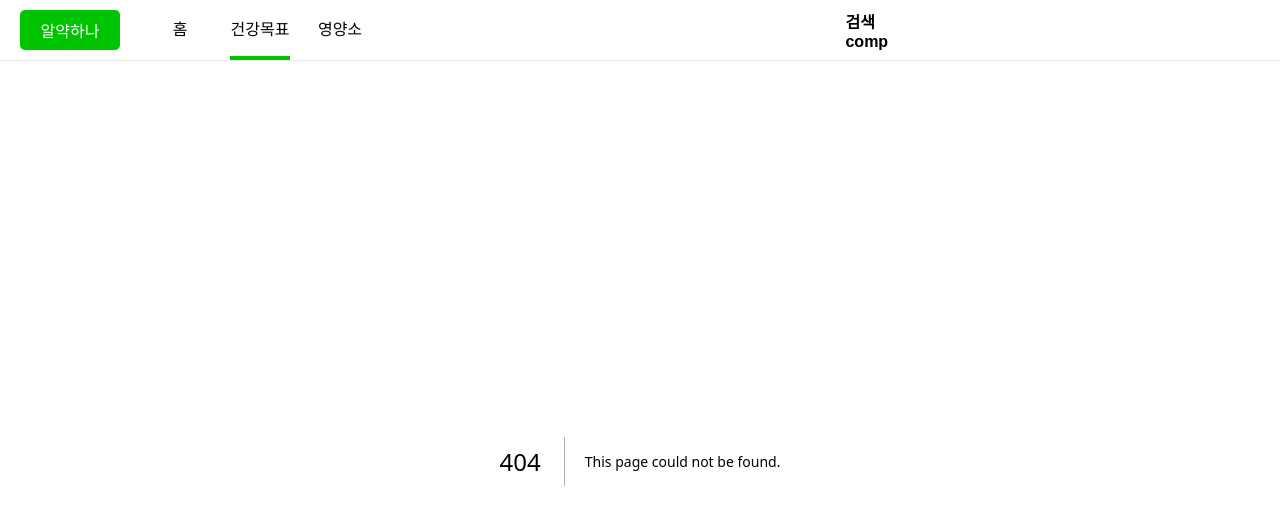
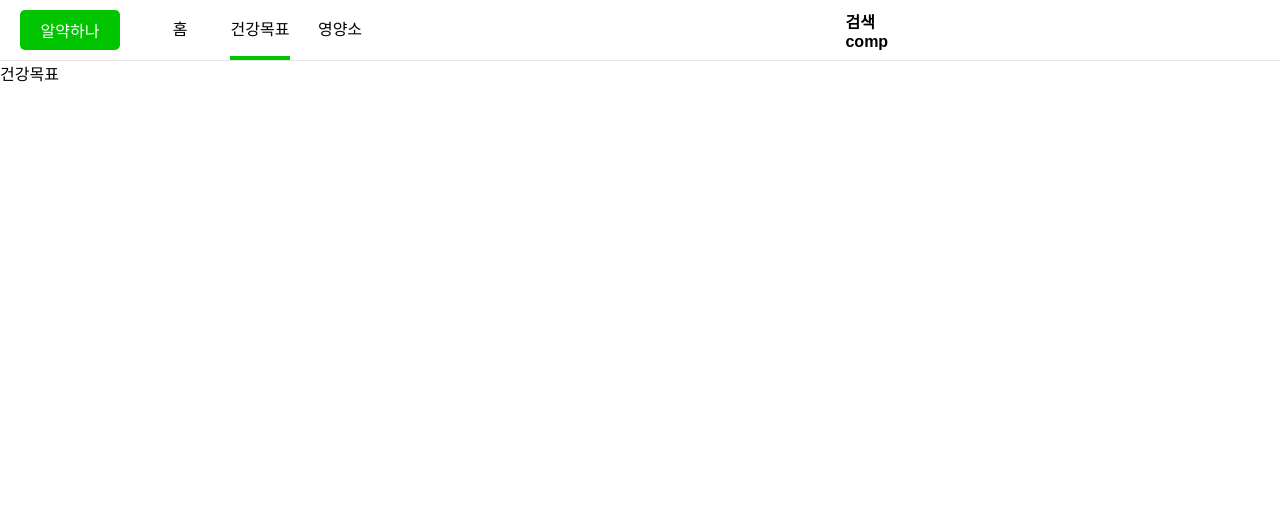
Before and after one commit to svk5496/pilleat-next-web, a Next.js app: page /healthgoal in a window 1280 px wide. Before the commit this address had no page. Shown: the top 524 px of the page. Built offline with nearby package versions, Linux system fonts and the light colour scheme; a web font is replaced by a local one.

Commit message:
feat: 건강목표 페이지 제작

```diff
--- a/pages/_app.tsx
+++ b/pages/_app.tsx
@@ -3,7 +3,6 @@ import { client } from "@/apollo";
 import GNB from "@/components/molecules/bars/GNB";
 import { css, Global } from "@emotion/react";
 import type { AppProps } from "next/app";
-import { reset } from "./../styles/reset";
 import { ApolloProvider } from "@apollo/client";
 
 const globalStyle = css`
--- /dev/null
+++ b/pages/healthgoal/index.tsx
@@ -0,0 +1,9 @@
+import GNB from "@/components/molecules/bars/GNB";
+
+export default function HealthGoal() {
+  return (
+    <div>
+      <span>건강목표</span>
+    </div>
+  );
+}
```
